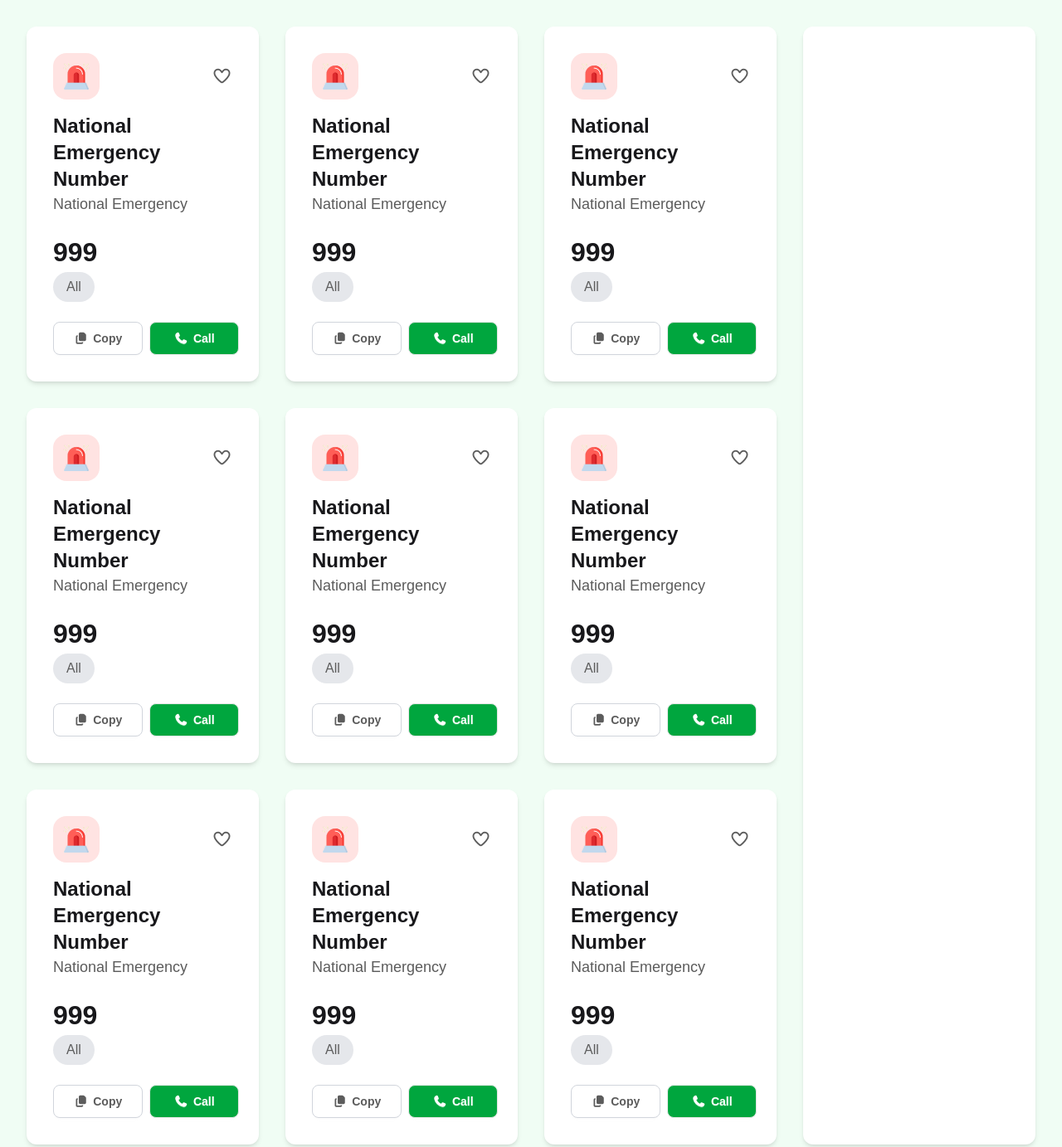
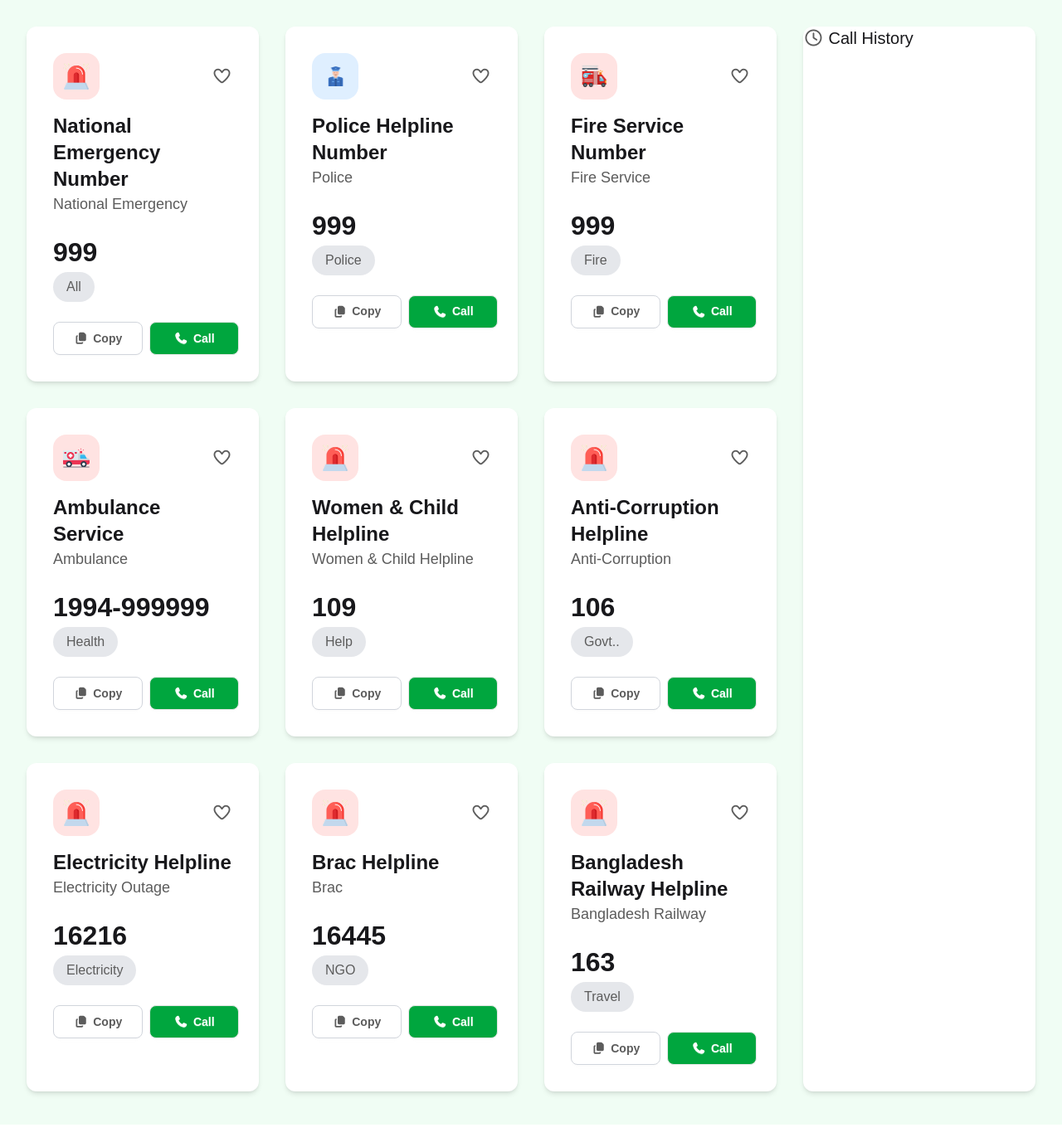
Before and after one commit to mehedihasan770/my-assignment-5, a plain HTML site: page index.html in a window 1280 px wide. Shown: the part 380-1763 px from the top of the page at 83% size. After the commit the page ends 1736 px from the top, so only its background shows below. Drawn offline with nearby package versions, Linux system fonts and the light colour scheme; a web font is replaced by a local one.

Commit message:
all card img title logo change done

```diff
--- a/index.html
+++ b/index.html
@@ -41,7 +41,6 @@
             <!-- card section -->
             <div class="col-span-9 mb-10">
                 <div class="grid grid-cols-3 gap-8">
-
                     <div class="bg-white rounded-xl shadow-md p-8 box-border">
                         <div class="flex items-center justify-between">
                             <div class="p-3 rounded-2xl bg-[#FFE3E2]">
@@ -64,17 +63,57 @@
                     </div>
                     <div class="bg-white rounded-xl shadow-md p-8 box-border">
                         <div class="flex items-center justify-between">
-                            <div class="p-3 rounded-2xl bg-[#FFE3E2]">
-                                <img class="w-8" src="./assets/emergency.png" alt="">
+                            <div class="p-3 rounded-2xl bg-[#DFEFFF]">
+                                <img class="w-8" src="./assets/police.png" alt="">
                             </div>
                             <i class="favorite-btn fa-regular fa-heart text-xl text-[#5C5C5C]"></i>
                         </div>
                         <div>
-                            <h1 class="card-title font-bold text-2xl mt-4">National Emergency Number</h1>
-                            <p class="font-normal text-lg text-[#5C5C5C]">National Emergency</p>
+                            <h1 class="card-title font-bold text-2xl mt-4">Police Helpline Number</h1>
+                            <p class="font-normal text-lg text-[#5C5C5C]">Police</p>
                             <p class="card-num font-bold text-[32px] mt-5">999</p>
                             <div class="py-[6px] px-[16px] bg-gray-200 inline-block rounded-3xl mb-6 text-[#5C5C5C]">
-                                <p>All</p>
+                                <p>Police</p>
+                            </div>
+                            <div class="flex gap-2">
+                                <button class="Copy-btn btn w-[50%] bg-white border-gray-300 rounded-lg text-[#5C5C5C]"><i class="fa-solid fa-copy"></i> Copy</button>
+                                <button class="Call-btn btn w-[50%] bg-[#00A63E] rounded-lg text-white"><i class="fa-solid fa-phone"></i> Call</button>
+                            </div>
+                        </div>
+                    </div>
+                    <div class="bg-white rounded-xl shadow-md p-8 box-border">
+                        <div class="flex items-center justify-between">
+                            <div class="p-3 rounded-2xl bg-[#FFE3E2]">
+                                <img class="w-8" src="./assets/fire-service.png" alt="">
+                            </div>
+                            <i class="favorite-btn fa-regular fa-heart text-xl text-[#5C5C5C]"></i>
+                        </div>
+                        <div>
+                            <h1 class="card-title font-bold text-2xl mt-4">Fire Service Number</h1>
+                            <p class="font-normal text-lg text-[#5C5C5C]">Fire Service</p>
+                            <p class="card-num font-bold text-[32px] mt-5">999</p>
+                            <div class="py-[6px] px-[16px] bg-gray-200 inline-block rounded-3xl mb-6 text-[#5C5C5C]">
+                                <p>Fire</p>
+                            </div>
+                            <div class="flex gap-2">
+                                <button class="Copy-btn btn w-[50%] bg-white border-gray-300 rounded-lg text-[#5C5C5C]"><i class="fa-solid fa-copy"></i> Copy</button>
+                                <button class="Call-btn btn w-[50%] bg-[#00A63E] rounded-lg text-white"><i class="fa-solid fa-phone"></i> Call</button>
+                            </div>
+                        </div>
+                    </div>
+                    <div class="bg-white rounded-xl shadow-md p-8 box-border">
+                        <div class="flex items-center justify-between">
+                            <div class="p-3 rounded-2xl bg-[#FFE3E2]">
+                                <img class="w-8" src="./assets/ambulance.png" alt="">
+                            </div>
+                            <i class="favorite-btn fa-regular fa-heart text-xl text-[#5C5C5C]"></i>
+                        </div>
+                        <div>
+                            <h1 class="card-title font-bold text-2xl mt-4">Ambulance Service</h1>
+                            <p class="font-normal text-lg text-[#5C5C5C]">Ambulance</p>
+                            <p class="card-num font-bold text-[32px] mt-5">1994-999999</p>
+                            <div class="py-[6px] px-[16px] bg-gray-200 inline-block rounded-3xl mb-6 text-[#5C5C5C]">
+                                <p>Health</p>
                             </div>
                             <div class="flex gap-2">
                                 <button class="Copy-btn btn w-[50%] bg-white border-gray-300 rounded-lg text-[#5C5C5C]"><i class="fa-solid fa-copy"></i> Copy</button>
@@ -90,11 +129,11 @@
                             <i class="favorite-btn fa-regular fa-heart text-xl text-[#5C5C5C]"></i>
                         </div>
                         <div>
-                            <h1 class="card-title font-bold text-2xl mt-4">National Emergency Number</h1>
-                            <p class="font-normal text-lg text-[#5C5C5C]">National Emergency</p>
-                            <p class="card-num font-bold text-[32px] mt-5">999</p>
+                            <h1 class="card-title font-bold text-2xl mt-4">Women & Child Helpline</h1>
+                            <p class="font-normal text-lg text-[#5C5C5C]">Women & Child Helpline</p>
+                            <p class="card-num font-bold text-[32px] mt-5">109</p>
                             <div class="py-[6px] px-[16px] bg-gray-200 inline-block rounded-3xl mb-6 text-[#5C5C5C]">
-                                <p>All</p>
+                                <p>Help</p>
                             </div>
                             <div class="flex gap-2">
                                 <button class="Copy-btn btn w-[50%] bg-white border-gray-300 rounded-lg text-[#5C5C5C]"><i class="fa-solid fa-copy"></i> Copy</button>
@@ -110,11 +149,11 @@
                             <i class="favorite-btn fa-regular fa-heart text-xl text-[#5C5C5C]"></i>
                         </div>
                         <div>
-                            <h1 class="card-title font-bold text-2xl mt-4">National Emergency Number</h1>
-                            <p class="font-normal text-lg text-[#5C5C5C]">National Emergency</p>
-                            <p class="card-num font-bold text-[32px] mt-5">999</p>
+                            <h1 class="card-title font-bold text-2xl mt-4">Anti-Corruption Helpline</h1>
+                            <p class="font-normal text-lg text-[#5C5C5C]">Anti-Corruption</p>
+                            <p class="card-num font-bold text-[32px] mt-5">106</p>
                             <div class="py-[6px] px-[16px] bg-gray-200 inline-block rounded-3xl mb-6 text-[#5C5C5C]">
-                                <p>All</p>
+                                <p>Govt..</p>
                             </div>
                             <div class="flex gap-2">
                                 <button class="Copy-btn btn w-[50%] bg-white border-gray-300 rounded-lg text-[#5C5C5C]"><i class="fa-solid fa-copy"></i> Copy</button>
@@ -130,11 +169,11 @@
                             <i class="favorite-btn fa-regular fa-heart text-xl text-[#5C5C5C]"></i>
                         </div>
                         <div>
-                            <h1 class="card-title font-bold text-2xl mt-4">National Emergency Number</h1>
-                            <p class="font-normal text-lg text-[#5C5C5C]">National Emergency</p>
-                            <p class="card-num font-bold text-[32px] mt-5">999</p>
+                            <h1 class="card-title font-bold text-2xl mt-4">Electricity Helpline</h1>
+                            <p class="font-normal text-lg text-[#5C5C5C]">Electricity Outage</p>
+                            <p class="card-num font-bold text-[32px] mt-5">16216</p>
                             <div class="py-[6px] px-[16px] bg-gray-200 inline-block rounded-3xl mb-6 text-[#5C5C5C]">
-                                <p>All</p>
+                                <p>Electricity</p>
                             </div>
                             <div class="flex gap-2">
                                 <button class="Copy-btn btn w-[50%] bg-white border-gray-300 rounded-lg text-[#5C5C5C]"><i class="fa-solid fa-copy"></i> Copy</button>
@@ -150,11 +189,11 @@
                             <i class="favorite-btn fa-regular fa-heart text-xl text-[#5C5C5C]"></i>
                         </div>
                         <div>
-                            <h1 class="card-title font-bold text-2xl mt-4">National Emergency Number</h1>
-                            <p class="font-normal text-lg text-[#5C5C5C]">National Emergency</p>
-                            <p class="card-num font-bold text-[32px] mt-5">999</p>
+                            <h1 class="card-title font-bold text-2xl mt-4">Brac Helpline</h1>
+                            <p class="font-normal text-lg text-[#5C5C5C]">Brac</p>
+                            <p class="card-num font-bold text-[32px] mt-5">16445</p>
                             <div class="py-[6px] px-[16px] bg-gray-200 inline-block rounded-3xl mb-6 text-[#5C5C5C]">
-                                <p>All</p>
+                                <p>NGO</p>
                             </div>
                             <div class="flex gap-2">
                                 <button class="Copy-btn btn w-[50%] bg-white border-gray-300 rounded-lg text-[#5C5C5C]"><i class="fa-solid fa-copy"></i> Copy</button>
@@ -170,11 +209,11 @@
                             <i class="favorite-btn fa-regular fa-heart text-xl text-[#5C5C5C]"></i>
                         </div>
                         <div>
-                            <h1 class="card-title font-bold text-2xl mt-4">National Emergency Number</h1>
-                            <p class="font-normal text-lg text-[#5C5C5C]">National Emergency</p>
-                            <p class="card-num font-bold text-[32px] mt-5">999</p>
+                            <h1 class="card-title font-bold text-2xl mt-4">Bangladesh Railway Helpline</h1>
+                            <p class="font-normal text-lg text-[#5C5C5C]">Bangladesh Railway</p>
+                            <p class="card-num font-bold text-[32px] mt-5">163</p>
                             <div class="py-[6px] px-[16px] bg-gray-200 inline-block rounded-3xl mb-6 text-[#5C5C5C]">
-                                <p>All</p>
+                                <p>Travel</p>
                             </div>
                             <div class="flex gap-2">
                                 <button class="Copy-btn btn w-[50%] bg-white border-gray-300 rounded-lg text-[#5C5C5C]"><i class="fa-solid fa-copy"></i> Copy</button>
@@ -182,53 +221,13 @@
                             </div>
                         </div>
                     </div>
-                    <div class="bg-white rounded-xl shadow-md p-8 box-border">
-                        <div class="flex items-center justify-between">
-                            <div class="p-3 rounded-2xl bg-[#FFE3E2]">
-                                <img class="w-8" src="./assets/emergency.png" alt="">
-                            </div>
-                            <i class="favorite-btn fa-regular fa-heart text-xl text-[#5C5C5C]"></i>
-                        </div>
-                        <div>
-                            <h1 class="card-title font-bold text-2xl mt-4">National Emergency Number</h1>
-                            <p class="font-normal text-lg text-[#5C5C5C]">National Emergency</p>
-                            <p class="card-num font-bold text-[32px] mt-5">999</p>
-                            <div class="py-[6px] px-[16px] bg-gray-200 inline-block rounded-3xl mb-6 text-[#5C5C5C]">
-                                <p>All</p>
-                            </div>
-                            <div class="flex gap-2">
-                                <button class="Copy-btn btn w-[50%] bg-white border-gray-300 rounded-lg text-[#5C5C5C]"><i class="fa-solid fa-copy"></i> Copy</button>
-                                <button class="Call-btn btn w-[50%] bg-[#00A63E] rounded-lg text-white"><i class="fa-solid fa-phone"></i> Call</button>
-                            </div>
-                        </div>
-                    </div>
-                    <div class="bg-white rounded-xl shadow-md p-8 box-border">
-                        <div class="flex items-center justify-between">
-                            <div class="p-3 rounded-2xl bg-[#FFE3E2]">
-                                <img class="w-8" src="./assets/emergency.png" alt="">
-                            </div>
-                            <i class="favorite-btn fa-regular fa-heart text-xl text-[#5C5C5C]"></i>
-                        </div>
-                        <div>
-                            <h1 class="card-title font-bold text-2xl mt-4">National Emergency Number</h1>
-                            <p class="font-normal text-lg text-[#5C5C5C]">National Emergency</p>
-                            <p class="card-num font-bold text-[32px] mt-5">999</p>
-                            <div class="py-[6px] px-[16px] bg-gray-200 inline-block rounded-3xl mb-6 text-[#5C5C5C]">
-                                <p>All</p>
-                            </div>
-                            <div class="flex gap-2">
-                                <button class="Copy-btn btn w-[50%] bg-white border-gray-300 rounded-lg text-[#5C5C5C]"><i class="fa-solid fa-copy"></i> Copy</button>
-                                <button class="Call-btn btn w-[50%] bg-[#00A63E] rounded-lg text-white"><i class="fa-solid fa-phone"></i> Call</button>
-                            </div>
-                        </div>
-                    </div>
-
-
                 </div>
             </div>
             <!-- card history section -->
             <div class="col-span-3 bg-white rounded-xl shadow-md mb-10">
-
+                <div>
+                    <h1 class="font-medium text-xl"><i class="fa-regular fa-clock text-[#5C5C5C]"></i> Call History</h1>
+                </div>
             </div>
         </div>
       </main>
```
